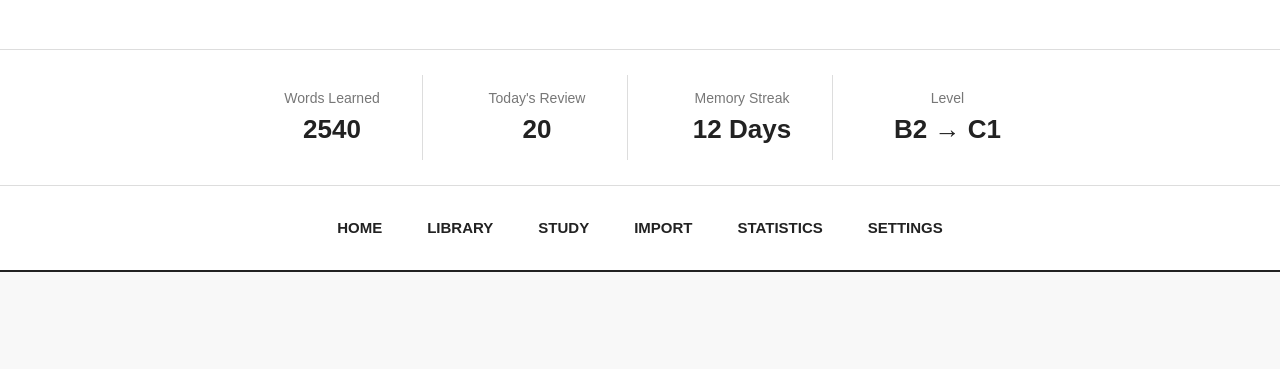
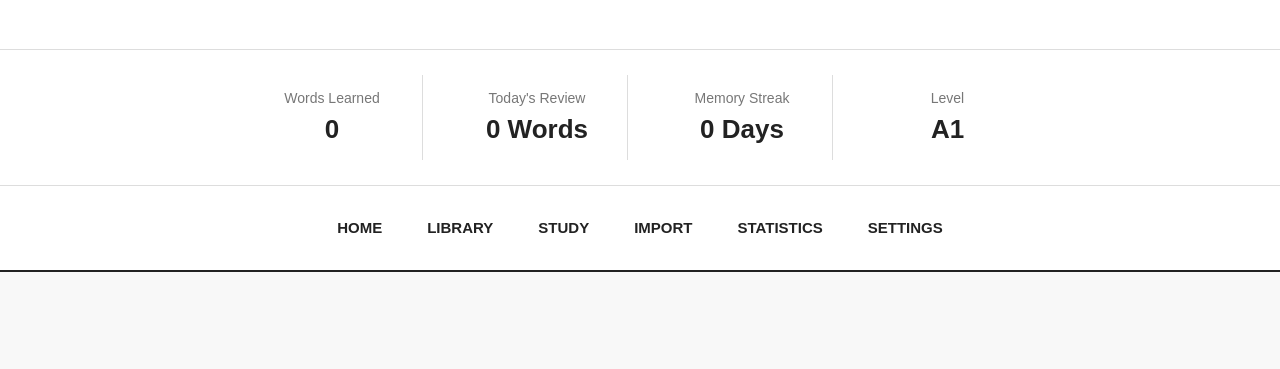
Before and after one commit to lorrainesufr0829-pixel/FRENCH-LEXIQUES, a plain HTML site: page study.html in a window 1280 px wide. Shown: the part 141-510 px from the top of the page. Drawn offline with nearby package versions, Linux system fonts and the light colour scheme; no server answers.

Commit message:
Sync shared learning progress header across pages

```diff
--- a/study.html
+++ b/study.html
@@ -51,9 +51,7 @@ French Vocabulary Learning Platform
 Words Learned
 </span>
 
-<strong>
-2540
-</strong>
+<strong id="words-learned">0</strong>
 
 </div>
 
@@ -65,7 +63,7 @@ Words Learned
 Today's Review
 </span>
 
-<strong>
+<strong id="today-review">
 20
 </strong>
 
@@ -81,7 +79,7 @@ Today's Review
 Memory Streak
 </span>
 
-<strong>
+<strong id="memory-streak">
 12 Days
 </strong>
 
@@ -97,7 +95,7 @@ Memory Streak
 Level
 </span>
 
-<strong>
+<strong id="current-level">
 B2 → C1
 </strong>
 
@@ -398,6 +396,11 @@ Easy
 </main>
 
 
+<script src="https://cdn.jsdelivr.net/npm/@supabase/supabase-js@2"></script>
+<script src="js/supabase.js"></script>
+<script src="js/storage.js"></script>
+<script src="js/app.js"></script>
+
 </body>
 
 </html>
```
